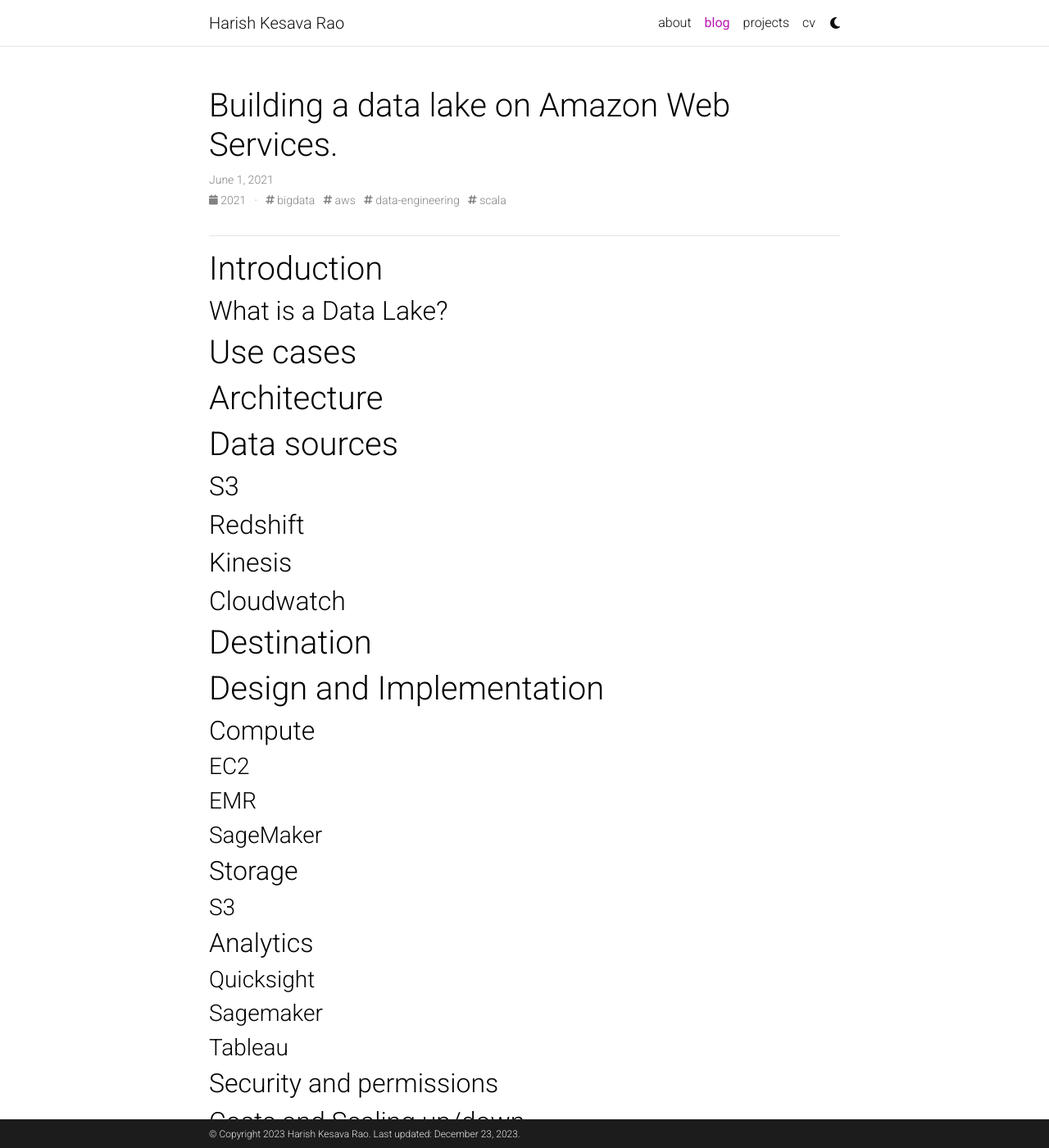
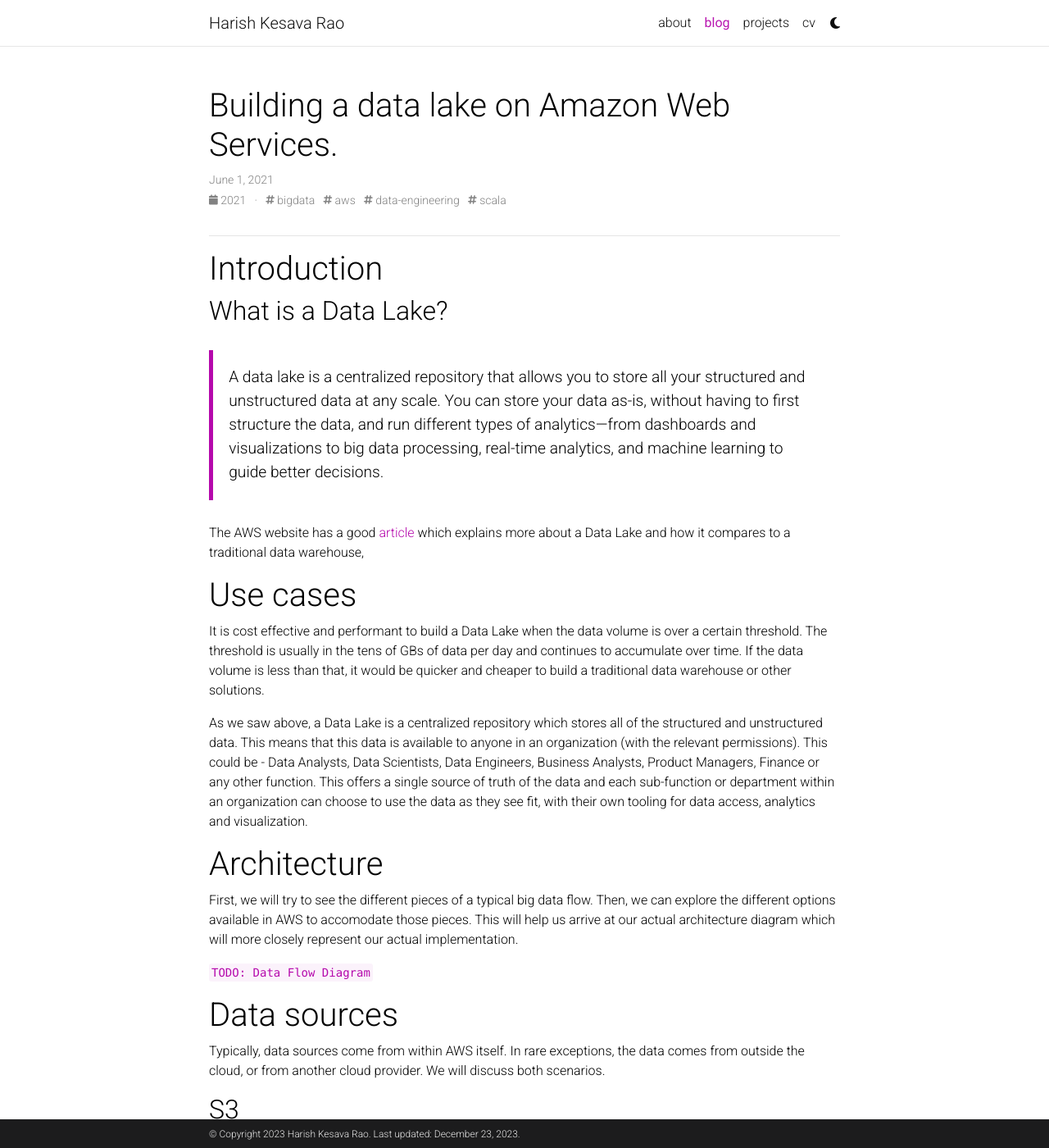
Before and after one commit to harishkesavarao/harishkesavarao.github.io, a Jekyll site: the page built from _posts/2021-06-01-aws-data-lake.md, in a window 1280 px wide and 1400 px high. Shown: the whole window at 82% size. Built offline with Jekyll 4.4.1, drawn with Linux system fonts in a browser that asks for light colours; comment, search, counter and statistics services are not loaded; a style sheet for code colours, icons or effects is not loaded; some of the changed text lies outside the part shown.

Commit message:
AWS Data Lake

```diff
--- a/_posts/2021-06-01-aws-data-lake.md
+++ b/_posts/2021-06-01-aws-data-lake.md
@@ -12,15 +12,38 @@
 
 # Introduction
 ## What is a Data Lake?
+> A data lake is a centralized repository that allows you to store all your structured and unstructured data at any scale. You can store your data as-is, without having to first structure the data, and run different types of analytics—from dashboards and visualizations to big data processing, real-time analytics, and machine learning to guide better decisions.
+
+The AWS website has a good [article](https://aws.amazon.com/what-is/data-lake/) which explains more about a Data Lake and how it compares to a traditional data warehouse,
 
 # Use cases
+It is cost effective and performant to build a Data Lake when the data volume is over a certain threshold. The threshold is usually in the tens of GBs of data per day and continues to accumulate over time. If the data volume is less than that, it would be quicker and cheaper to build a traditional data warehouse or other solutions.
+
+As we saw above, a Data Lake is a centralized repository which stores all of the structured and unstructured data. This means that this data is available to anyone in an organization (with the relevant permissions). This could be - Data Analysts, Data Scientists, Data Engineers, Business Analysts, Product Managers, Finance or any other function. This offers a single source of truth of the data and each sub-function or department within an organization can choose to use the data as they see fit, with their own tooling for data access, analytics and visualization.
+
 
 # Architecture
+First, we will try to see the different pieces of a typical big data flow. Then, we can explore the different options available in AWS to accomodate those pieces. This will help us arrive at our actual architecture diagram which will more closely represent our actual implementation.
+
+`TODO: Data Flow Diagram`
+
 
 # Data sources
+Typically, data sources come from within AWS itself. In rare exceptions, the data comes from outside the cloud, or from another cloud provider. We will discuss both scenarios.
+
 ## S3
+### Storage
+### Retention
+### Versioning
+### Security
+### Encryption
+
 ## Redshift
+### Analytics
+### Performance and scaling
+
 ## Kinesis
+
 ## Cloudwatch
 
 # Destination
@@ -34,11 +57,6 @@
 ## Storage
 ### S3
 
-## Analytics
-### Quicksight
-### Sagemaker
-### Tableau
-
 ## Security and permissions
 
 ## Costs and Scaling up/down
@@ -49,4 +67,20 @@
 
 ## Performance Tuning
 
+## Cataloging, accuracy and governance
+
+## Analytics
+### Quicksight
+### Sagemaker
+### Tableau
+
+# Reference Architecture Diagram
+
+`TODO: Architecture Diagram`
+
+## DevOps
+### Terraform
+### AWS CDK
+### Code/Application
+
 # Conclusion
```
